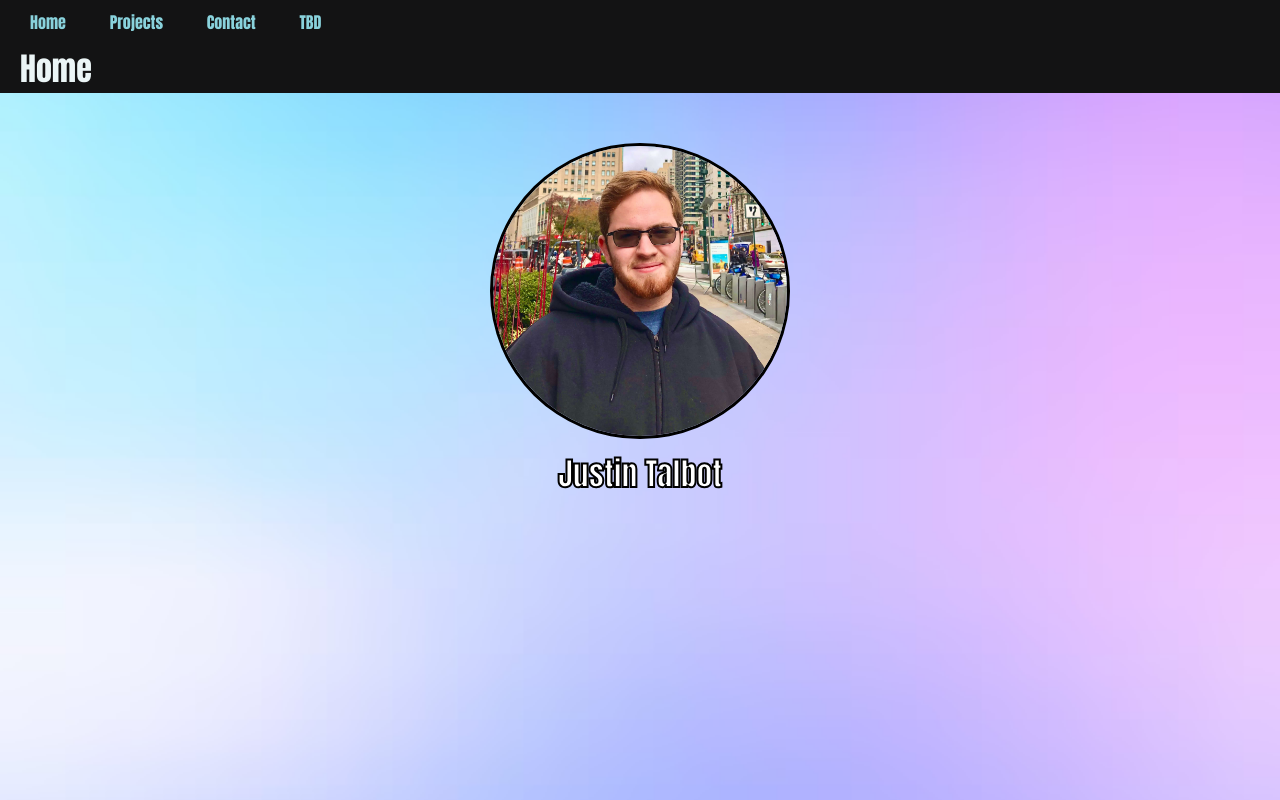
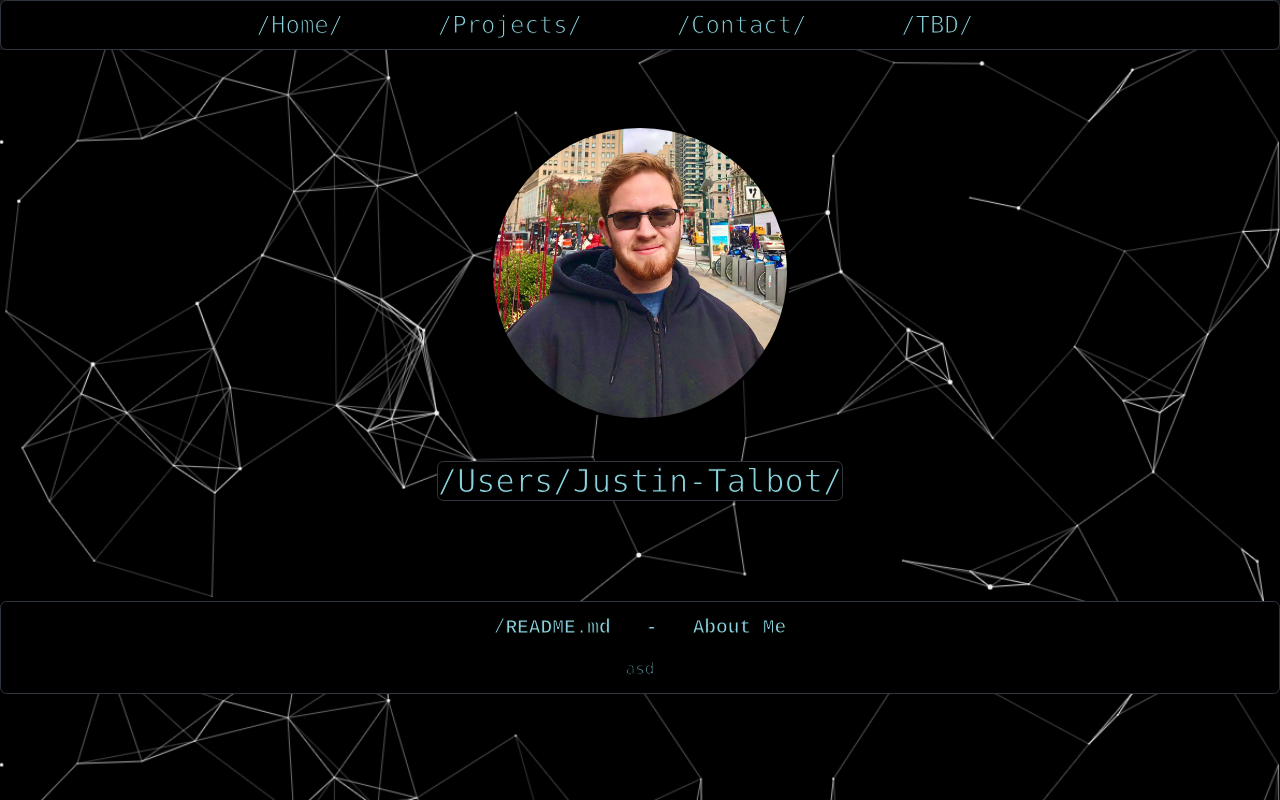
Before and after one commit to Justins-Git/Justins-Git.github.io, a plain HTML site: page pages/index.html in a window 1280 px wide. Drawn offline with Linux system fonts and the light colour scheme.

Commit message:
Started about me section

```diff
--- a/assets/styles.css
+++ b/assets/styles.css
@@ -1,27 +1,37 @@
+
+/* General Rules */
+
 * {
     margin: 0;
     padding: 0;
     box-sizing: border-box;
+    caret-color: transparent;
+    -webkit-text-stroke: 1px black;
 }
 
 body {
-    font-family: Impact, Haettenschweiler, 'Arial Narrow Bold', sans-serif;
+    font-family: var(--fontStack-monospace, ui-monospace, SFMono-Regular, SF Mono, Menlo, Consolas, Liberation Mono, monospace) !important;
     margin: 0px;
     padding: 0px;
     color: #89D2DC;
-    background-image: url(images/background.avif);
+    background-image: url(images/background.png);
     background-repeat: repeat;
     background-size: 100%;
 }
 
+.code-like {
+    background-color: black;
+    border-color: #30363D;
+    border-radius: 0.4rem;
+    border-style: solid;
+    border-width: max(1px, 0.0625rem);
+}
+
+/* Header */
+
 header {
     background-color: rgba(19, 19, 20, 1);
-    padding-left: 20px;
     color: #ebf5f6;
-}
-
-footer {
-    background-color: #232ED1;
 }
 
 ul {
@@ -32,20 +42,26 @@ ul {
 
 li {
     display: inline-block;
-    padding-right: 20px;
+    padding-right: 50px;
     padding-top: 10px;
     padding-bottom: 10px;
+}
+
+nav {
+    font-size: x-large;
 }
 
 a {
     text-decoration: none;
     color: #89D2DC;
-    padding: 10px;
+    padding: 15px;
 }
 
 a:hover {
     background: #101D42;
 }
+
+/* About Me Section */
 
 .selfie {
     border-radius:50%;
@@ -53,14 +69,42 @@ a:hover {
     margin-left: auto;
     margin-right: auto;
     display: block;
-    margin-top: 50px;
+    margin-top: 75px;
 }
 
 .titlename {
     text-align: center;
     text-transform: capitalize;
     font-size: xx-large;
-    -webkit-text-stroke: 2px black;
-    color: white;
-    margin-top: 10px;
+    color: #89D2DC;
+    display: table;
+    margin: auto;
+    margin-top: 40px;
+    margin-bottom: 100px;
 }
+
+.aboutme {
+    text-align: center;
+    justify-content: center;
+    padding: 15px;
+}
+
+h1 {
+    padding-bottom: 20px;
+}
+
+.flexcontainer {
+    display: flex;
+}
+
+.flexcontainer.space-around {
+    justify-content: space-around;
+}
+
+.flexcontainer.space-between {
+    justify-content: space-between;
+}
+
+footer {
+    background-color: #232ED1;
+}
--- a/pages/index.html
+++ b/pages/index.html
@@ -10,22 +10,28 @@
     </head>
     <body>
         <header>
-            <nav>
+            <nav class="flexcontainer space-around code-like">
                 <ul>
-                    <li><a href="index.html">Home</a></li>
-                    <li><a href="portfolio.html">Projects</a></li>
-                    <li><a href="contact.html">Contact</a></li>
-                    <li><a href="">TBD</a></li>
+                    <li><a href="index.html">/Home/</a></li>
+                    <li><a href="portfolio.html">/Projects/</a></li>
+                    <li><a href="contact.html">/Contact/</a></li>
+                    <li><a href="">/TBD/</a></li>
                 </ul>
             </nav>
-            <h1>Home</h1>
         </header>
         <section>
-            <figure>
-                <img class="selfie" src="../assets/images/me2-min.jpg" alt="picture of me" width="300">
-                <figcaption class="titlename inline-border">Justin Talbot</figcaption>
-            </figure>
-
+            <div class"flexcontainer">
+                <figure>
+                    <img class="selfie" src="../assets/images/me2-min.jpg" alt="picture of me" width="300">
+                    <figcaption class="titlename code-like">/Users/Justin-Talbot/</figcaption>
+                </figure>
+            </div>
+            <div class="code-like aboutme">
+                <h1><pre>/README.md   -   About Me</pre></h2>
+                <p>
+                    asd
+                </p>
+            </div>
         </section>
         <footer>
 
```
Also changed, not shown: assets/images/background.avif (deleted), assets/images/background.png (added), assets/images/background.webp (deleted).
